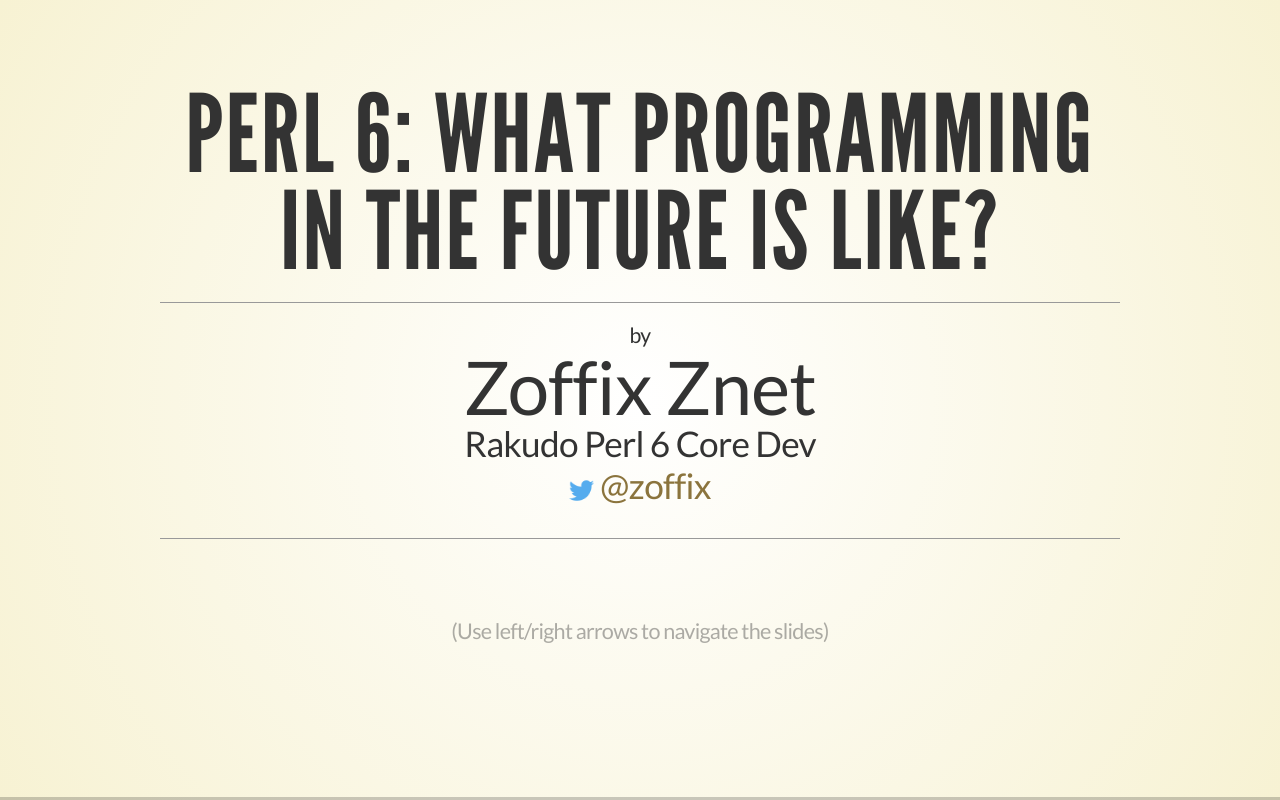
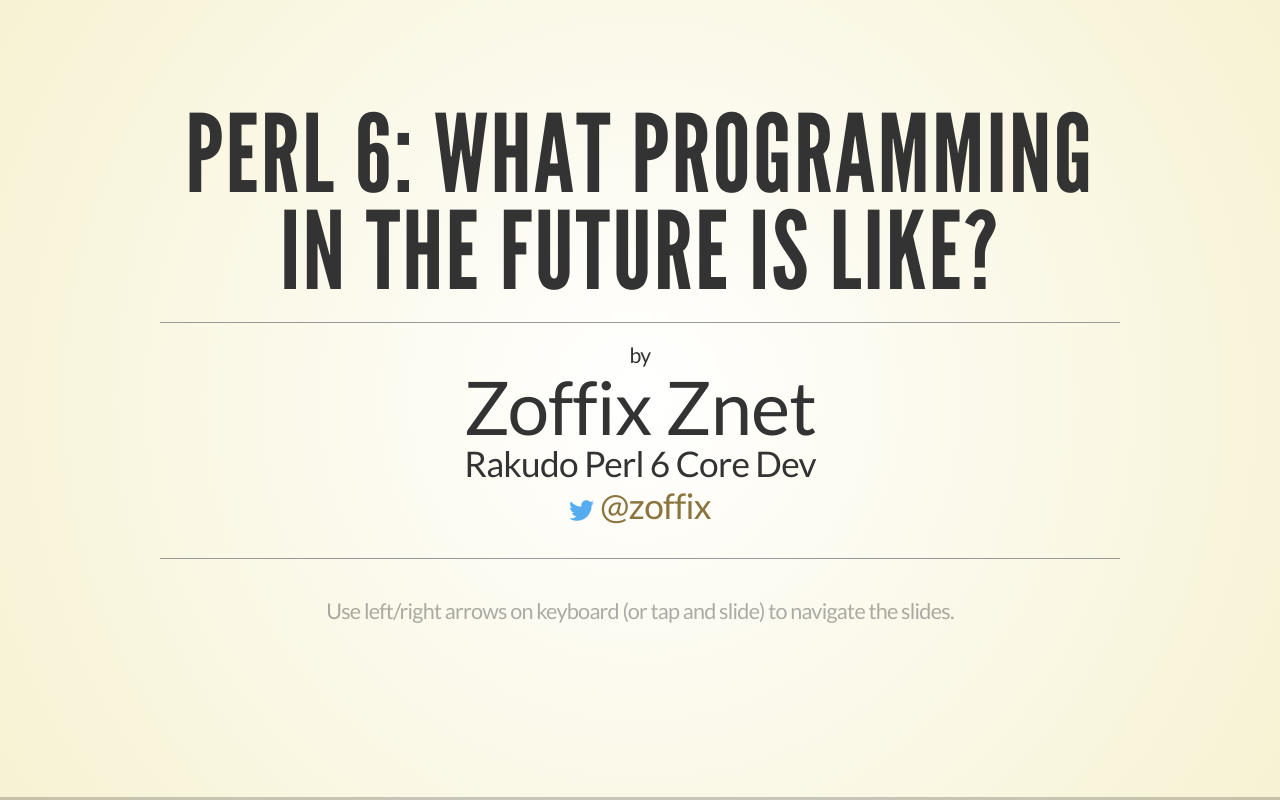
Before and after one commit to zoffixznet/TPM-2016.2, a website: page presentation/index.html in a window 1280 px wide. Drawn offline with Linux system fonts and the light colour scheme.

Commit message:
Improve usage message

```diff
--- a/presentation/index.html
+++ b/presentation/index.html
@@ -61,8 +61,8 @@
 
           <!--p style="padding-top: 20px">This presentation is available at <a href="http://TMP2016-2.zoffix.com/">TPM2016-2.zoffix.com</a></p-->
 
-					<p style="padding-top: 60px;"><small style="opacity: .4">(Use left/right arrows to navigate
-						the slides)</small></p>
+					<p style="padding-top: 20px;"><small style="opacity: .4">Use left/right arrows on keyboard (or tap and slide) to navigate
+							the slides.</small></p>
 				</section>
 
 				<section>
```
